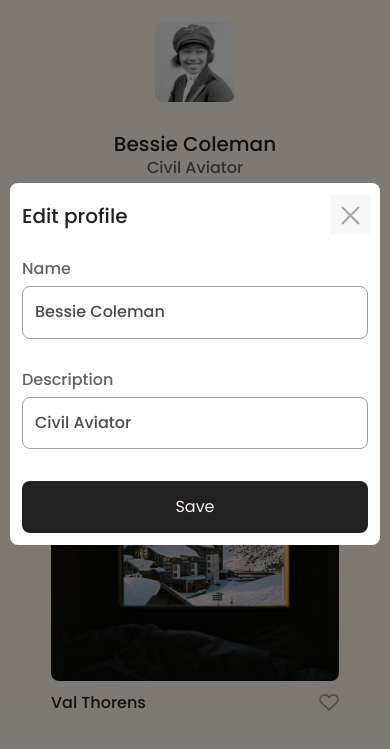
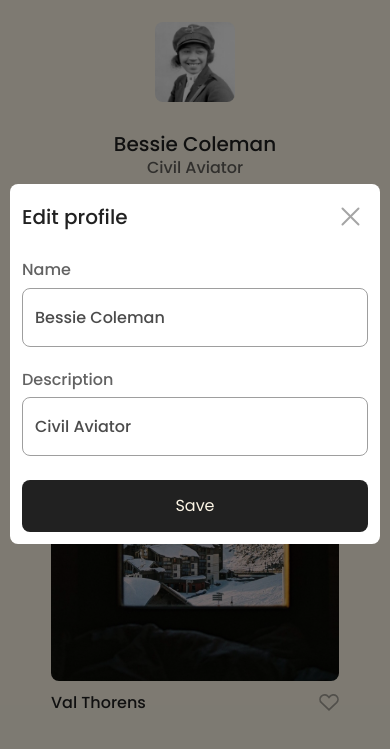
Before and after one commit to ashleymrodriguez/se_project_spots, a plain HTML site: page index.html in a window 390 px wide. Both pictures are taken after a click on the button "Edit Profile". Shown: the part 58-807 px from the top of the page. Drawn offline with Linux system fonts and the light colour scheme.

Commit message:
Made corrections

```diff
--- a/blocks/modal.css
+++ b/blocks/modal.css
@@ -21,7 +21,8 @@
 }
 
 .modal__container {
-  max-width: 750px;
+  box-sizing: border-box;
+  max-width: 730px;
   width: 100%;
   border-radius: 8px;
   background-color: #fff;
@@ -31,6 +32,7 @@
 
 .modal__close-btn {
   background-image: url(../images/close.svg);
+  background-color: transparent;
   position: absolute;
   top: 32px;
   right: 50px;
@@ -66,6 +68,8 @@
   border-style: solid;
   border-width: 1px;
   border-radius: 8px;
+  font-size: 20px;
+  line-height: 1;
   font-weight: 500;
 }
 
@@ -118,4 +122,12 @@
     color: #212121;
     font-weight: 500;
   }
+
+  .modal__input {
+    font-size: 16px;
+  }
+
+  .modal__form {
+    gap: 24px;
+  }
 }
--- a/index.html
+++ b/index.html
@@ -123,6 +123,7 @@
                 type="text"
                 class="modal__input"
                 placeholder="Type your name"
+                required
               />
             </label>
             <label for="profile-description-input" class="modal__label">
--- a/scripts/index.js
+++ b/scripts/index.js
@@ -12,9 +12,9 @@ const editProfileDescriptionEl = editProfileModal.querySelector(
 const newPostBtn = document.querySelector(".profile__add-btn");
 const newPostModal = document.querySelector("#new-post-modal");
 const newPostCloseBtn = newPostModal.querySelector(".modal__close-btn");
+const newPostForm = newPostModal.querySelector(".modal__form");
 const newPostImageLinkInput = newPostModal.querySelector("#image-link-input");
 const newPostCaptionInput = newPostModal.querySelector("#caption-input");
-
 const profileNameEl = document.querySelector(".profile__name");
 const profileDescriptionEl = document.querySelector(".profile__description");
 
@@ -45,9 +45,10 @@ function handleEditProfileSubmit(evt) {
 
 editProfileForm.addEventListener("submit", handleEditProfileSubmit);
 
+newPostForm.addEventListener("submit", handleNewPostSave);
+
 function handleNewPostSave(evt) {
   evt.preventDefault();
-  newPostModal.textContent = newPostImageLinkInput.value;
-  newPostModal.textContent = newPostCaptionInput.value;
   newPostModal.classList.remove("modal_is-opened");
+  console.log("New post uploaded successfully!");
 }
```
